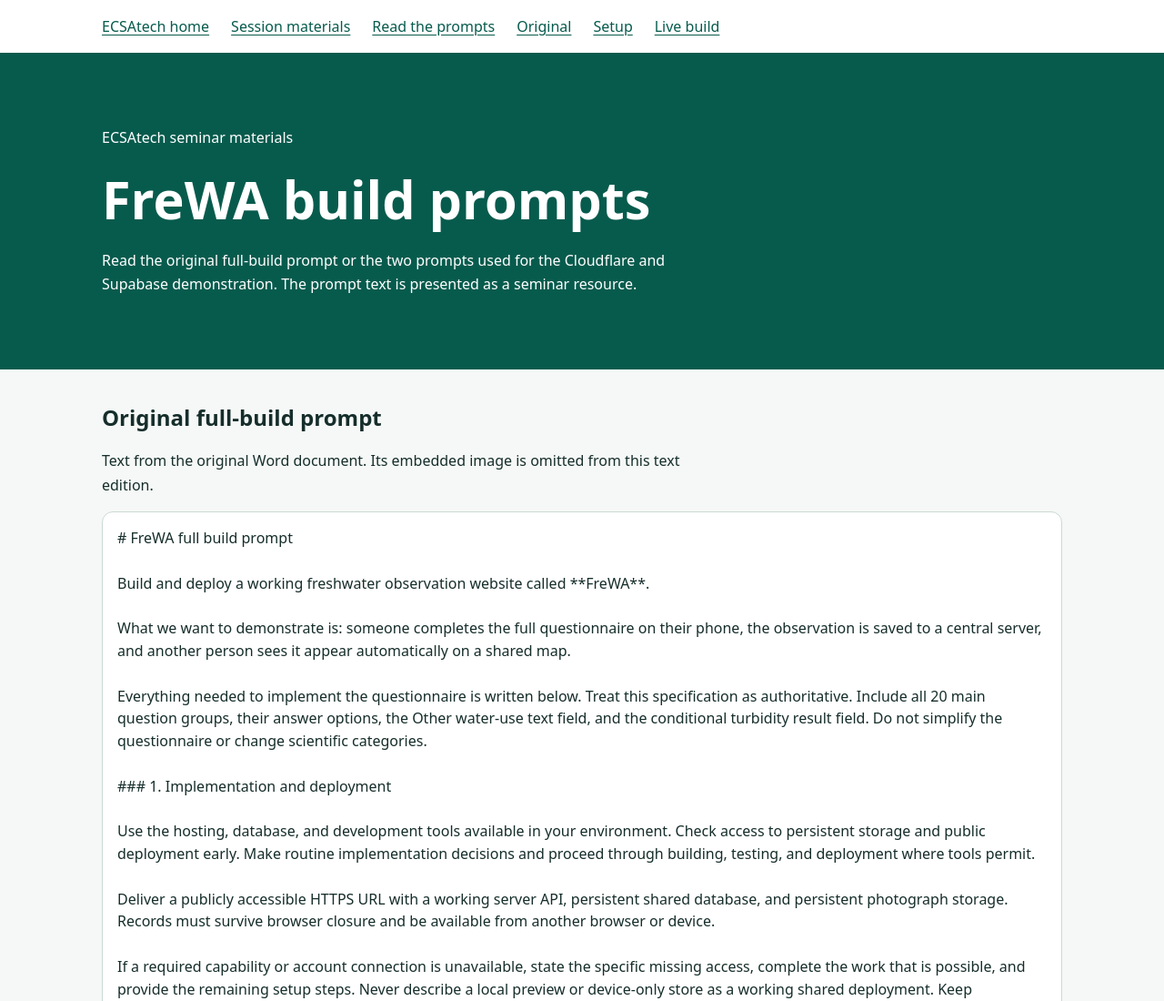
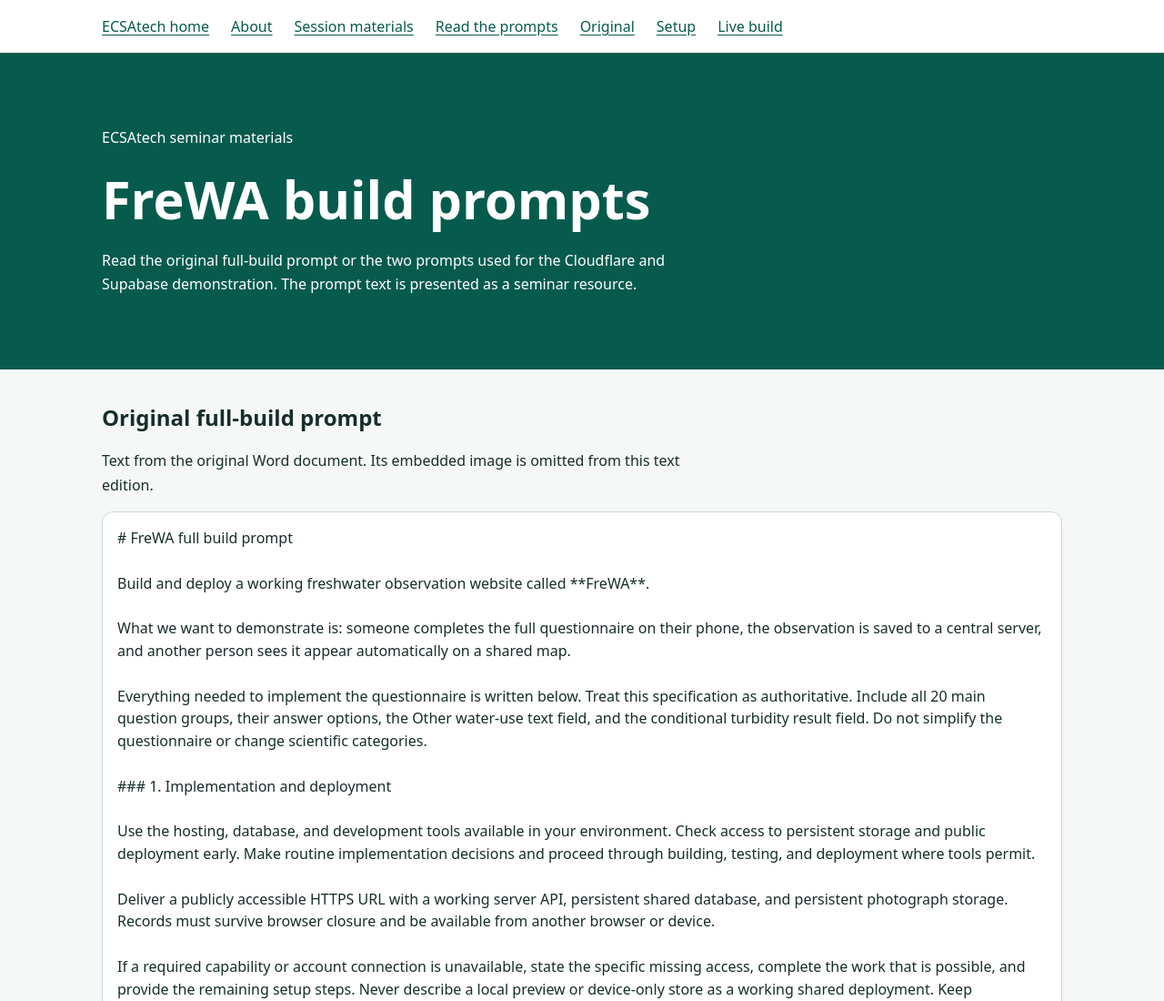
Before and after one commit to citizen-science-europe/citizen-science-europe.github.io, a plain HTML site: page frewa-prompts.html in a window 1280 px wide. Shown: the top 1100 px of the page at 91% size. Drawn offline with Linux system fonts and the light colour scheme.

Commit message:
Add About link to site navigation

```diff
--- a/frewa-prompts.html
+++ b/frewa-prompts.html
@@ -8,7 +8,7 @@
 </head>
 <body>
 <a class="skip" href="#main">Skip to content</a>
-<header><nav class="wrap" aria-label="Main navigation"><a href="index.html">ECSAtech home</a><a href="freshwater-survey.html">Session materials</a><a href="frewa-prompts.html">Read the prompts</a><a href="#original">Original</a><a href="#setup">Setup</a><a href="#live-build">Live build</a></nav></header>
+<header><nav class="wrap" aria-label="Main navigation"><a href="index.html">ECSAtech home</a><a href="about.html">About</a><a href="freshwater-survey.html">Session materials</a><a href="frewa-prompts.html">Read the prompts</a><a href="#original">Original</a><a href="#setup">Setup</a><a href="#live-build">Live build</a></nav></header>
 <main id="main" tabindex="-1">
 <section class="hero"><div class="wrap"><p>ECSAtech seminar materials</p><h1>FreWA build prompts</h1><p>Read the original full-build prompt or the two prompts used for the Cloudflare and Supabase demonstration. The prompt text is presented as a seminar resource.</p></div></section>
 <section class="wrap" id="original" aria-labelledby="original-title"><h2 id="original-title">Original full-build prompt</h2><p>Text from the original Word document. Its embedded image is omitted from this text edition.</p><pre># FreWA full build prompt
```
